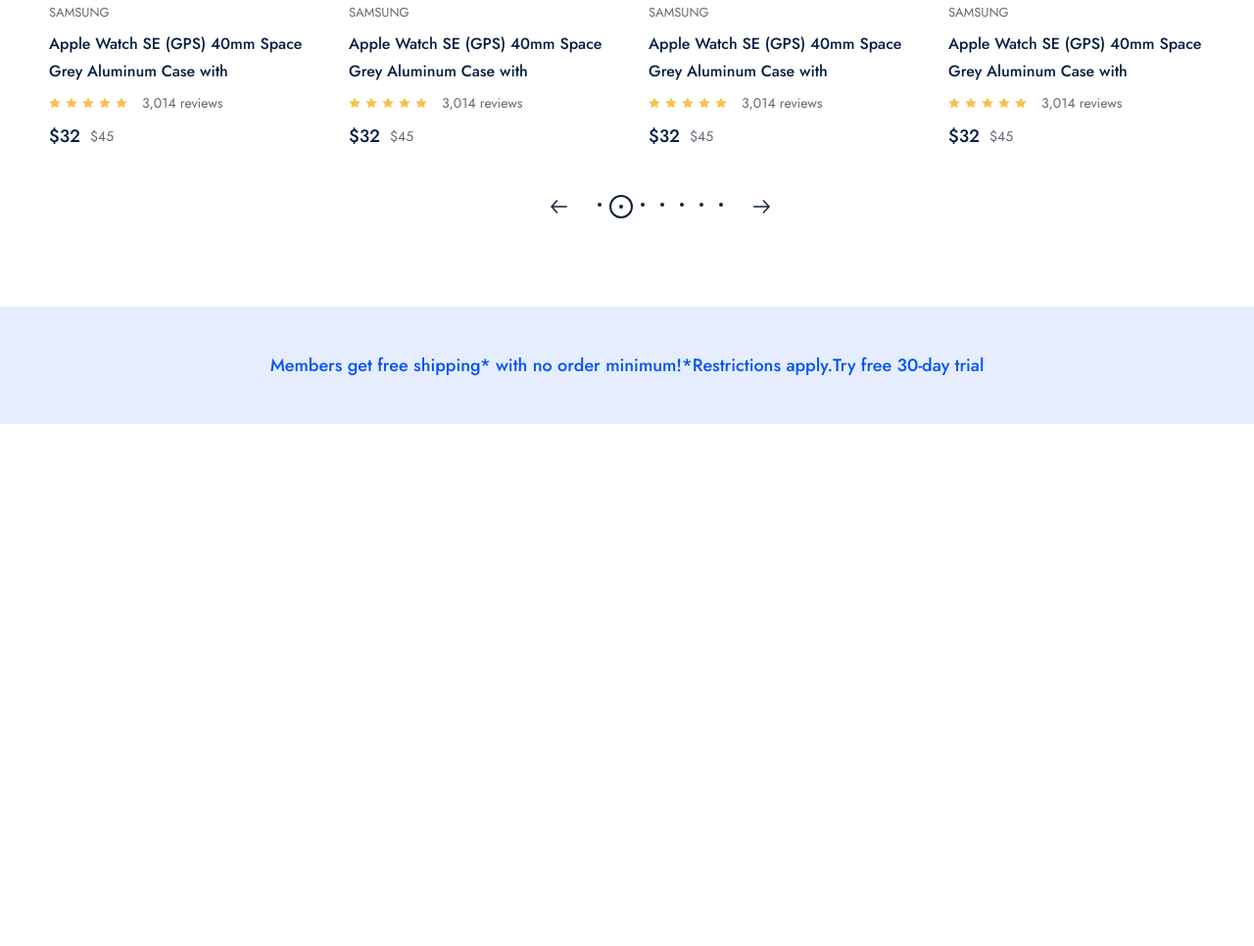
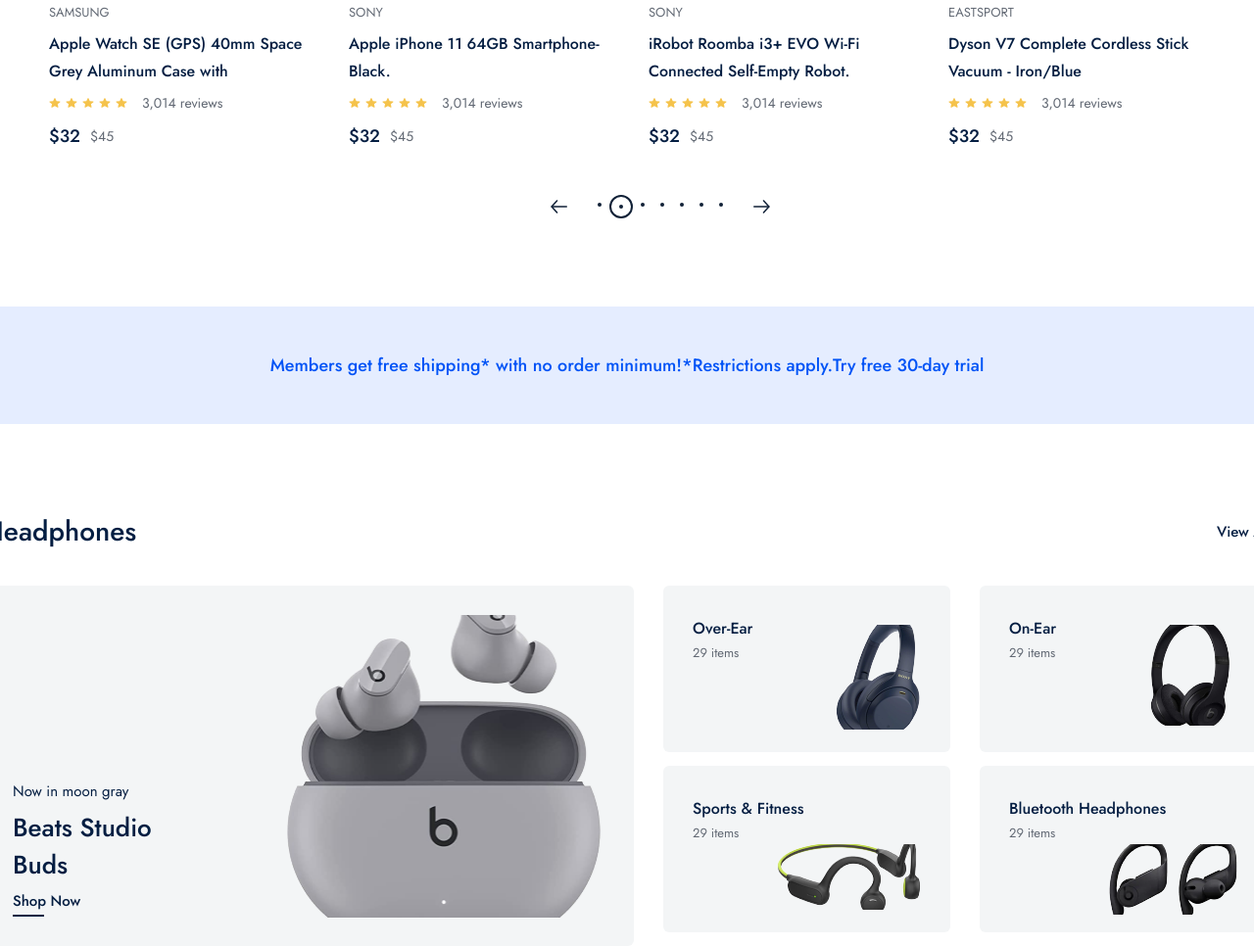
Before and after one commit to aliy01/Zenmart, a plain HTML site: page index.html in a window 1280 px wide. Shown: the part 1671-2637 px from the top of the page at 98% size. Before the commit the page ends 2104 px from the top, so only its background shows below. Drawn offline with Linux system fonts and the light colour scheme.

Commit message:
feat: completed spec product section view

```diff
--- a/index.html
+++ b/index.html
@@ -256,7 +256,7 @@
                   <div
                     class="product_img_box"
                     style="
-                      background: url(public/images/products/watch.png);
+                      background: url(public/images/products/phone.png);
                       background-size: cover;
                     "
                   >
@@ -266,10 +266,10 @@
                   </div>
                 </a>
                 <div class="product_content_box">
-                  <span class="product_title">Samsung</span>
+                  <span class="product_title">SONY</span>
                   <a href="">
                     <p class="product_dosc">
-                      Apple Watch SE (GPS) 40mm Space Grey Aluminum Case with
+                      Apple iPhone 11 64GB Smartphone-Black.
                     </p>
                   </a>
                   <div class="review_box">
@@ -291,7 +291,7 @@
                   <div
                     class="product_img_box"
                     style="
-                      background: url(public/images/products/watch.png);
+                      background: url(public/images/products/iRobot.png);
                       background-size: cover;
                     "
                   >
@@ -301,10 +301,10 @@
                   </div>
                 </a>
                 <div class="product_content_box">
-                  <span class="product_title">Samsung</span>
+                  <span class="product_title">SONY</span>
                   <a href="">
                     <p class="product_dosc">
-                      Apple Watch SE (GPS) 40mm Space Grey Aluminum Case with
+                      iRobot Roomba i3+ EVO Wi-Fi Connected Self-Empty Robot.
                     </p>
                   </a>
                   <div class="review_box">
@@ -326,7 +326,7 @@
                   <div
                     class="product_img_box"
                     style="
-                      background: url(public/images/products/watch.png);
+                      background: url(public/images/products/dyson.png);
                       background-size: cover;
                     "
                   >
@@ -336,10 +336,10 @@
                   </div>
                 </a>
                 <div class="product_content_box">
-                  <span class="product_title">Samsung</span>
+                  <span class="product_title">Eastsport</span>
                   <a href="">
                     <p class="product_dosc">
-                      Apple Watch SE (GPS) 40mm Space Grey Aluminum Case with
+                      Dyson V7 Complete Cordless Stick Vacuum - Iron/Blue
                     </p>
                   </a>
                   <div class="review_box">
@@ -397,7 +397,63 @@
         </div>
       </div>
       <div class="adv_frame">
-        Members get free shipping* with no order minimum!*Restrictions apply.Try free 30-day trial
+        Members get free shipping* with no order minimum!*Restrictions apply.Try
+        free 30-day trial
+      </div>
+      <div class="spec_product_frame">
+        <div class="container">
+          <div class="category_top">
+            <span>Headphones</span>
+            <a href="">View All </a>
+          </div>
+          <div class="spec_product_wrapper">
+            <div class="big_product_box">
+              <div class="big_product_content">
+                <span>Now in moon gray </span>
+                <p>Beats Studio Buds</p>
+                <a href="">Shop Now</a>
+                <div class="hover_border"></div>
+              </div>
+              <img src="public/images/products/headphone_big.png" alt="" />
+            </div>
+            <div class="small_product_wrapper">
+              <div class="small_product_box">
+                <div class="small_product_content">
+                  <strong>Over-Ear</strong>
+                  <span>29 items</span>
+                </div>
+                <img src="public/images/products/sony_headphone.png" alt="" />
+              </div>
+              <div class="small_product_box">
+                <div class="small_product_content">
+                  <strong>On-Ear</strong>
+                  <span>29 items</span>
+                </div>
+                <img src="public/images/products/on-ear.png" alt="" />
+              </div>
+              <div class="small_product_box">
+                <div class="small_product_content">
+                  <strong>Sports & Fitness</strong>
+                  <span>29 items</span>
+                </div>
+                <img
+                  src="public/images/products/fitness_headphone.png"
+                  alt="" style="top: 80px"
+                />
+              </div>
+              <div class="small_product_box">
+                <div class="small_product_content">
+                  <strong>Bluetooth Headphones</strong>
+                  <span>29 items</span>
+                </div>
+                <img
+                  src="public/images/products/bluetooth_headphones.png"
+                  alt="" style="top: 80px;"
+                />
+              </div>
+            </div>
+          </div>
+        </div>
       </div>
     </div>
   </body>
--- a/public/css/home.css
+++ b/public/css/home.css
@@ -90,6 +90,14 @@
   height: 4px;
   background-color: #112137;
   border-radius: 50%;
+}
+
+.container .hover_border {
+  margin-top: 3px;
+  width: 32px;
+  height: 2px;
+
+  background: #041e42;
 }
 
 .header_frame {
@@ -248,14 +256,6 @@
   font-size: 15px;
   font-weight: 500;
   line-height: 22px;
-}
-
-.header_frame .box_left .hover_border {
-  margin-top: 3px;
-  width: 32px;
-  height: 2px;
-
-  background: #041e42;
 }
 
 .header_frame .header_box .box_right {
@@ -589,3 +589,148 @@
   font-weight: 500;
   line-height: 26px;
 }
+
+/* Spec product */
+
+.home_page .spec_product_frame {
+  position: relative;
+  margin-top: 90px;
+  width: 100%;
+  height: auto;
+
+  display: flex;
+  flex-direction: row;
+  justify-content: center;
+}
+
+.spec_product_frame .container {
+  flex-direction: column;
+}
+
+.container .spec_product_wrapper {
+  position: relative;
+  margin-top: 35px;
+  width: 100%;
+  height: auto;
+
+  display: flex;
+  flex-direction: row;
+}
+
+.spec_product_wrapper .big_product_box {
+  position: relative;
+  padding: 30px;
+  width: 664px;
+  height: 368px;
+
+  display: flex;
+  flex-direction: row;
+
+  box-sizing: border-box;
+  background-color: #f3f5f6;
+  border-radius: 6px;
+}
+
+.big_product_box .big_product_content {
+  width: 160px;
+  display: flex;
+  flex-direction: column;
+  justify-content: flex-end;
+}
+
+.big_product_content span {
+  color: rgba(4, 30, 66, 1);
+
+  font-family: "Jost";
+  font-style: normal;
+  font-size: 15px;
+  font-weight: 400;
+  line-height: 22px;
+}
+
+.big_product_content p {
+  margin: 7px 0;
+  color: rgba(4, 30, 66, 1);
+
+  font-family: "Jost";
+  font-style: normal;
+  font-size: 26px;
+  font-weight: 500;
+  line-height: 38px;
+}
+
+.big_product_content a {
+  color: rgba(4, 30, 66, 1);
+
+  font-family: "Jost";
+  font-style: normal;
+  font-size: 15px;
+  font-weight: 500;
+  line-height: 22px;
+}
+
+.big_product_box img {
+  position: absolute;
+  width: 322px;
+  height: 309px;
+  right: 5%;
+}
+
+.spec_product_wrapper .small_product_wrapper {
+  margin-left: 30px;
+  width: 620px;
+  height: 368px;
+
+  display: flex;
+  flex-direction: row;
+  flex-wrap: wrap;
+}
+
+.small_product_wrapper .small_product_box {
+  position: relative;
+  width: 293px;
+  height: 170px;
+  padding: 30px;
+  box-sizing: border-box;
+
+  display: flex;
+  flex-direction: row;
+
+  background-color: #f3f5f6;
+  border-radius: 6px;
+}
+
+.small_product_box:nth-child(odd){
+  margin-right: 30px;
+}
+
+.small_product_box .small_product_content {
+  display: flex;
+  flex-direction: column;
+}
+
+.small_product_content strong {
+  color: rgba(4, 30, 66, 1);
+
+  font-family: "Jost";
+  font-style: normal;
+  font-size: 16px;
+  font-weight: 500;
+  line-height: 28px;
+}
+
+.small_product_content span {
+  color: rgba(98, 105, 116, 1);
+
+  font-family: "Jost";
+  font-style: normal;
+  font-size: 13px;
+  font-weight: 400;
+  line-height: 22px;
+}
+
+.small_product_box img {
+  position: absolute;
+  right: 30px;
+  top: 40px;
+}
```
